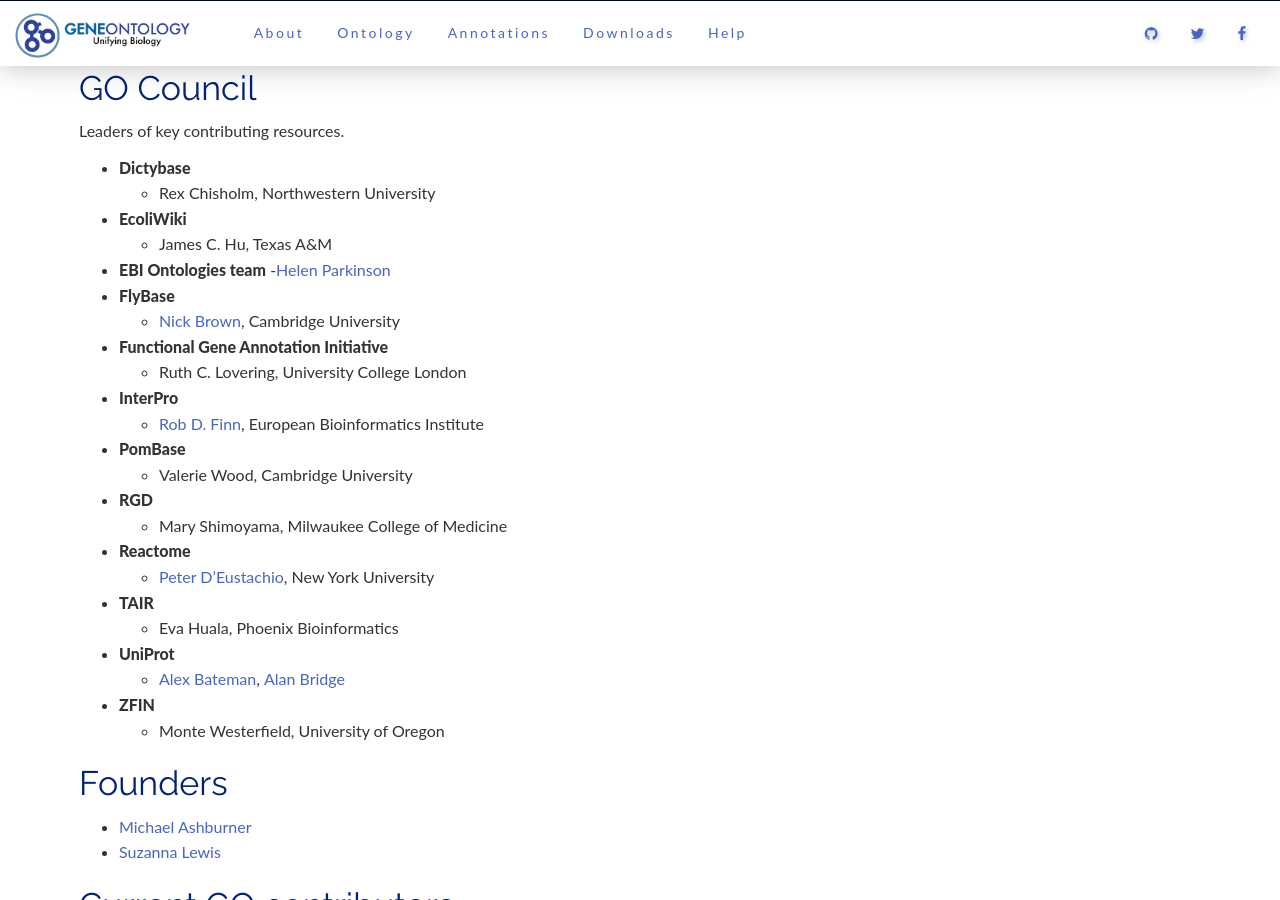
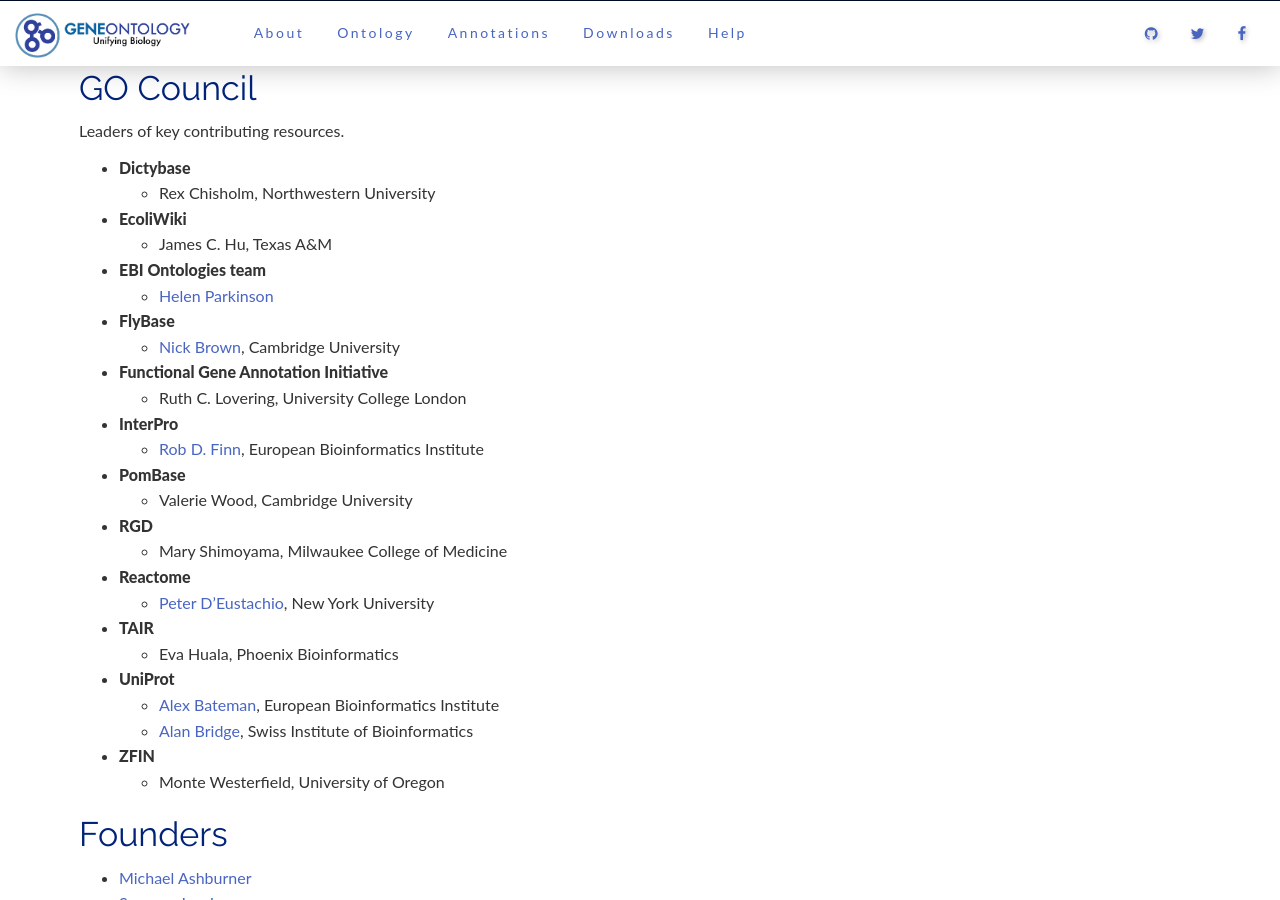
Before and after one commit to geneontology/geneontology.github.io, a Jekyll site: the page built from _docs/whoweare.md, in a window 1280 px wide and 900 px high, scrolled down 591 px. Built offline with Jekyll 4.4.1, drawn with Linux system fonts in a browser that asks for light colours; nearby versions of some CDN libraries.

Commit message:
Update whoweare.md

```diff
--- a/_docs/whoweare.md
+++ b/_docs/whoweare.md
@@ -31,7 +31,7 @@
 - __EcoliWiki__
   - James C. Hu, Texas A&M
 - __EBI Ontologies team__
-  -[Helen	Parkinson](https://www.ebi.ac.uk/about/people/helen-parkinson){:target="blank"}
+  - [Helen	Parkinson](https://www.ebi.ac.uk/about/people/helen-parkinson){:target="blank"}
 - __FlyBase__
   - [Nick	Brown](https://www.pdn.cam.ac.uk/directory/nick-brown){:target="blank"}, Cambridge University
 - __Functional Gene Annotation Initiative__
@@ -47,7 +47,8 @@
 - __TAIR__
   - Eva Huala, Phoenix Bioinformatics
 - __UniProt__
-  - [Alex	Bateman](https://www.ebi.ac.uk/about/people/alex-bateman){:target="blank"}, [Alan Bridge](https://orcid.org/0000-0003-2148-9135){:target="blank"}
+  - [Alex	Bateman](https://www.ebi.ac.uk/about/people/alex-bateman){:target="blank"}, European Bioinformatics Institute
+  - [Alan Bridge](https://orcid.org/0000-0003-2148-9135){:target="blank"}, Swiss Institute of Bioinformatics
 - __ZFIN__
   - Monte	Westerfield, University of Oregon
 
```
